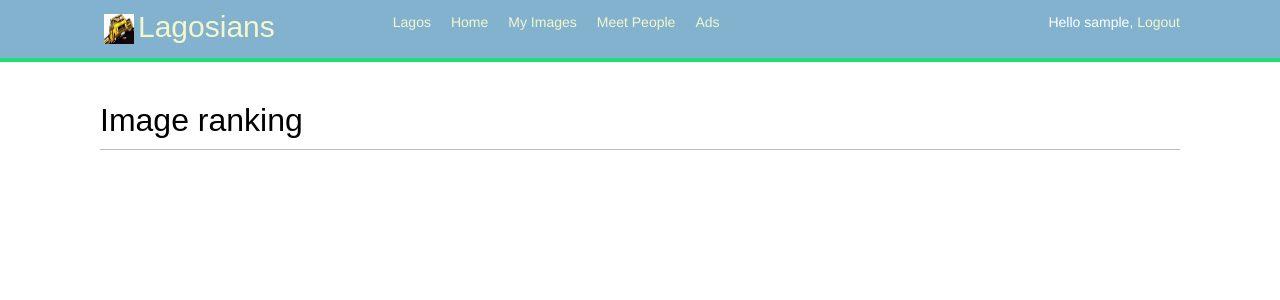
After one commit to nelliejellie/Lagosians, a Django app: page /images/ranking/ in a window 1280 px wide. The commit adds this page. Shown: the top 300 px of the page. Run offline with Django 3.2, Linux system fonts and the light colour scheme; the visitor is signed in with stand-in values (Sample User, id 1); data that the repository does not hold is empty; some libraries are stand-ins or nearby versions; some web fonts are replaced.

Commit message:
5/31/2020

```diff
--- a/bookmarks/settings.py
+++ b/bookmarks/settings.py
@@ -161,3 +161,8 @@ from django.urls import reverse_lazy
 ABSOLUTE_URL_OVERRIDES = {
     'auth.user': lambda u: reverse_lazy('user_detail', args=[u.username])
 }
+
+#redis config
+REDIS_HOST = 'localhost'
+REDIS_PORT = '6379'
+REDIS_DB = 0
--- a/images/models.py
+++ b/images/models.py
@@ -9,7 +9,7 @@ class Image(models.Model):
     user = models.ForeignKey(settings.AUTH_USER_MODEL, related_name='images_created', on_delete=models.CASCADE)
     title = models.CharField(max_length=200)
     slug = models.SlugField(max_length=200, blank=True)
-    image = models.ImageField(upload_to='photos/%Y/%m/%d')
+    image = models.ImageField(upload_to='photos/%Y/%m/%d', blank=True)
     description = models.TextField(blank=True)
     created = models.DateField(auto_now=True, db_index=True)
     #creating a manytomany relationship for image likes
--- a/images/urls.py
+++ b/images/urls.py
@@ -8,4 +8,6 @@ urlpatterns = [
     path('detail/<int:id>/<slug:slug>', views.image_detail, name='detail'),
     path('like/', views.image_like, name='like'),
     path('', views.image_list, name='list'),
+    # url for the ranking
+    path('ranking/', views.image_ranking, name='ranking'),
 ]
--- a/images/views.py
+++ b/images/views.py
@@ -9,6 +9,12 @@ from bookmarks.common.decorators import ajax_required
 from django.http import HttpResponse
 from django.core.paginator import Paginator, EmptyPage,PageNotAnInteger
 from actions.utils import create_action
+import redis
+from django.conf import settings
+
+
+#redis initialization
+r = redis.Redis(host=settings.REDIS_HOST, port=settings.REDIS_PORT, db=settings.REDIS_DB)
 
 # Create your views here.
 @login_required
@@ -40,9 +46,14 @@ def image_create(request):
 
 def image_detail(request, id, slug):
     image = get_object_or_404(Image, id=id, slug=slug)
+    # increment total image views by 1 using redis
+    total_views = r.incr(f'image:{image.id}:views')
+    # increment total image views by 1 using redis
+    r.zincrby('image_ranking', 1, image.id)
     context = {
         'section' : 'images',
         'image' : image,
+        'total_views' : total_views,
     }
     return render(request, 'images/image/detail.html', context)
 
@@ -68,7 +79,7 @@ def image_like(request):
 
 @login_required
 def image_list(request):
-    images = Image.objects.all()
+    images = Image.objects.filter(user=request.user)
     paginator = Paginator(images, 8)
     page = request.GET.get('page')
     try:
@@ -94,3 +105,17 @@ def image_list(request):
             'images' : images,
         }
     return render(request, 'images/image/list.html', context)
+
+@login_required
+def image_ranking(request):
+    #get image ranking dictionary
+    image_ranking = r.zrange('image_ranking', 0, -1, desc=True)[:10]
+    image_ranking_ids = [int(id) for id in image_ranking]
+    #get most viewed images
+    most_viewed = list(Image.objects.filter(id__in=image_ranking_ids))
+    most_viewed.sort(key=lambda x: image_ranking_ids.index(x.id))
+    context = {
+        'section' : 'images',
+        'most_viewed' : most_viewed,
+    }
+    return render(request, 'images/image/ranking.html')
--- a/static/css/base.css
+++ b/static/css/base.css
@@ -43,12 +43,15 @@ ol {
     border-bottom:4px solid #1cdf78;
     overflow:auto;
 }
-
+#header .imglogo {
+    float:left;
+    margin: 4px;
+}
 #header .logo {
     font-family: 'Muli', sans-serif;
     float:left;
     color:#f3f7cc;
-    font-size:20px;
+    font-size:30px;
     margin-right:10%;
 }
 
@@ -111,7 +114,7 @@ input, textarea {
 }
 input[type=submit], a.button {
     font-weight:bold;
-    background:#12c064;
+    background:#82b2ce;
     color:#fff;
     padding:10px 20px;
     font-size:14px;
--- /dev/null
+++ b/static/js/script.js
@@ -0,0 +1,39 @@
+window.onload=function(){
+	//client side code for checking the cureent location of the user
+	var src="https://maps.googleapis.com/maps/api/js?key=AIzaSyAib7xdoZiu7fUXkuVd3ARsdaAXyrdAyDU&callback=initMap";
+	//store state location
+	const myCurrentState = 'Lagos';
+	const myApiCall = $.getJSON("https://api.openweathermap.org/data/2.5/weather?q=" + myCurrentState + "&appid=cb024eec4cf078a0a96f1eac0907e001",function(data){
+        let temp = "The temperature in " + myCurrentState + " is " + data.main.temp + "K" + "<br>";
+        let humi = "The humidty in " + myCurrentState + " is " + data.main.humidity + "<br>";
+        let wind = "The windspeed in " + myCurrentState + " is " + data.wind.speed + "<br>";
+        let weather = "therefore be sure to expect " + data.weather[0].description + "<br>";
+        $(".temp").append(temp);
+        $(".humidity").append(humi);
+        $(".windSpeed").append(wind);
+        $(".weatherCondition").append(weather);
+		console.log(myApiCall)
+		console.log(data.name)
+		if (myCurrentState !== data.name){
+			alert('sorry lagosians cannot be accessed in your current location')
+			document.querySelector('body').innerHTML = '<p>sorry lagosians cannot be accessed in your current location</p>';
+		}
+	})
+
+	changeLikeToUnlike();
+
+}
+
+//increment the like,followers list on the client side
+
+//get access to the the like button
+
+function changeLikeToUnlike(){
+	//get access to the the like button
+	buttonLike = document.querySelector('#like');
+	buttonLike.addEventListener('click', function(e){
+		console.log('liked');
+		this.innerHTML = 'Unlike'
+
+	})
+}
--- a/templates/account/dashboard.html
+++ b/templates/account/dashboard.html
@@ -10,9 +10,9 @@
     </p>
     {% endwith %}
 
-    <!--<p>Drag the following button to your bookmarks toolbar to bookmark images from other websites
-        &#8594 <a href="javascript:{% include 'bookmarklet_launcher.js' %}" class="button">Bookmark this</a>
-    </p>-->
+    <p>create a post
+        &#8594 <a href="{% url 'images:create' %}" class="button">Post</a>
+    </p>
     <p>You can edit your <a href="{% url 'edit' %}">Edit your profile</a>
     or <a href="{% url 'password_change' %}">change your password.</a>
     </p>
--- a/templates/base.html
+++ b/templates/base.html
@@ -7,9 +7,13 @@
     </head>
     <body>
         <div id="header">
+            <span><img class="imglogo" src="{% static 'images/danfo.jpg' %}" alt="" style="height: 30px;width:30px;"></span>
             <span class="logo">Lagosians</span>
             {% if request.user.is_authenticated %}
             <ul class="menu">
+                <li {% if section == 'lifestyle' %} class="selected"{% endif %}>
+                        <a href="#">Lagos</a>
+                </li>
                 <li {% if section == 'dashboard' %} class="selected"{% endif %}>
                     <a href="{% url 'dashboard' %}">Home</a>
                 </li>
@@ -18,6 +22,9 @@
                 </li>
                 <li {% if section == 'people' %} class="selected"{% endif %}>
                     <a href="{% url 'user_list' %}">Meet People</a>
+                </li>
+                <li {% if section == 'ads' %} class="selected"{% endif %}>
+                    <a href="#">Ads</a>
                 </li>
             </ul>
             {% endif %}
@@ -47,7 +54,8 @@
         </div>
     </body>
     <script src="https://ajax.googleapis.com/ajax/libs/jquery/3.4.1/jquery.min.js"></script>
-    <script src="{% static  'script/jquery-3.4.1.min.js' %}"></script>
+    <script src="{% static  'js/jquery-3.4.1.min.js' %}"></script>
+    <script src="{% static  'js/script.js' %}"></script>
     <script src="https://cdn.jsdelivr.net/npm/js-cookie@2.2.1/src/js.cookie.min.js"></script>
     <script>
         var csrftoken = Cookies.get('csrftoken');
--- a/templates/images/image/detail.html
+++ b/templates/images/image/detail.html
@@ -14,7 +14,10 @@
             <span class="count">
                 {{ total_likes }} like {{ total_likes| pluralize}}
             </span>
-            <a href="" data-id="{{ image.id }}" data-action="{% if request.user in users_like %}un{% endif %}like" class="like button">
+            <span class="count">
+                {{ total_views }} view {{ total_view| pluralize}}
+            </span>
+            <a href="" data-id="{{ image.id }}" data-action="{% if request.user in users_like %}un{% endif %}like" class="like button" id="like">
             {% if request.user not in users_like %}
                 Like
             {% else %}
@@ -35,6 +38,7 @@
         {% endfor %}
     </div>
     {% endwith %}
+
 
 {% endblock %}
 {% block domready %}
--- a/templates/images/image/list_ajax.html
+++ b/templates/images/image/list_ajax.html
@@ -10,6 +10,9 @@
         <div class="info">
             <a href="{{ image.get_absolute_url }}" class="title">
                 {{ image.title}}
+                <p>
+                    {{ image.description }}
+                </p>
             </a>
         </div>
     </div>
--- /dev/null
+++ b/templates/images/image/ranking.html
@@ -0,0 +1,16 @@
+{% extends "base.html" %}
+
+{% block title %} Images Ranking {% endblock %}
+
+{% block content %}
+    <h1>Image ranking</h1>
+    <ol>
+        {% for image in most_viewed %}
+        <li>
+            <a href="{{ image.get_absolute_url }}">
+                {{ image.title }}
+            </a>
+        </li>
+        {% endfor %}
+    </ol>
+{% endblock %}
```
Also changed, not shown: images/migrations/0006_auto_20200528_0857.py (added), readme.txt (added), static/images/danfo.jpg (added).
